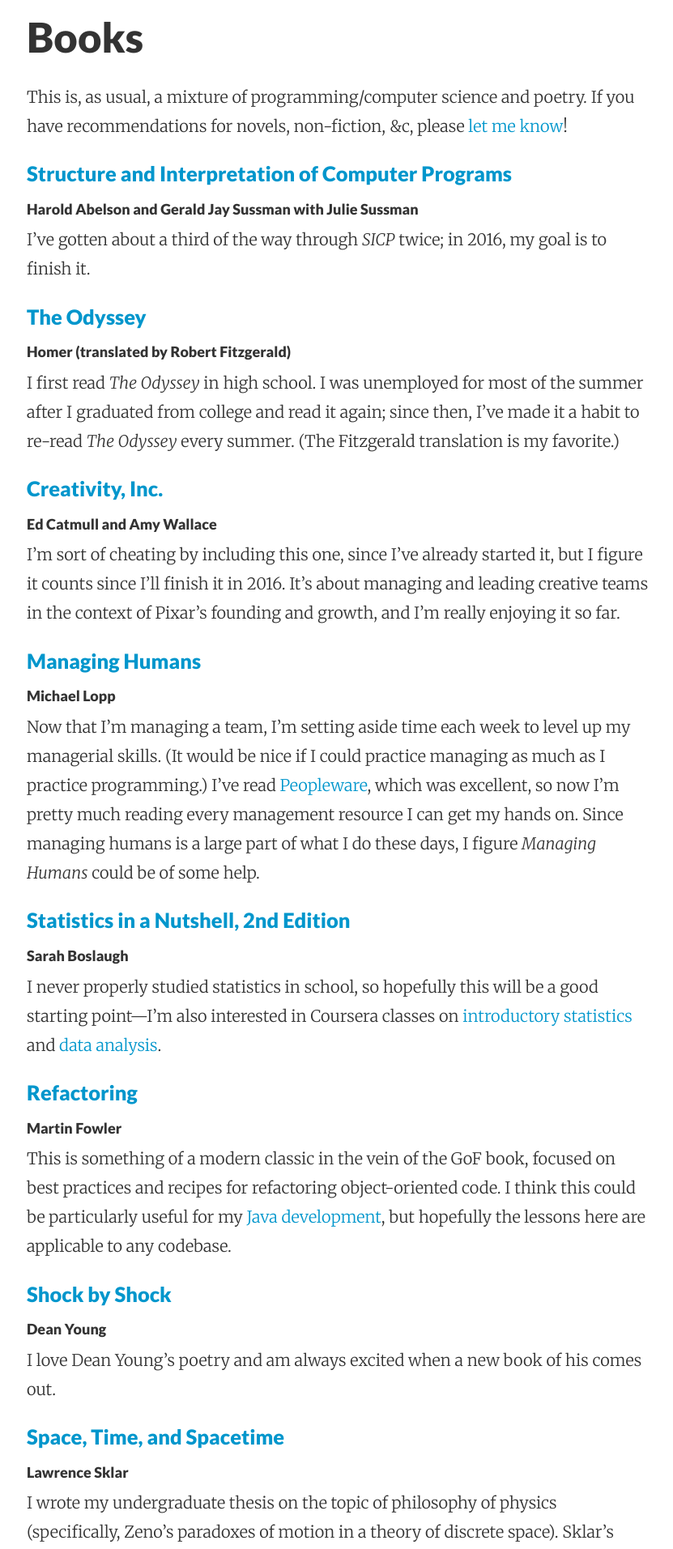
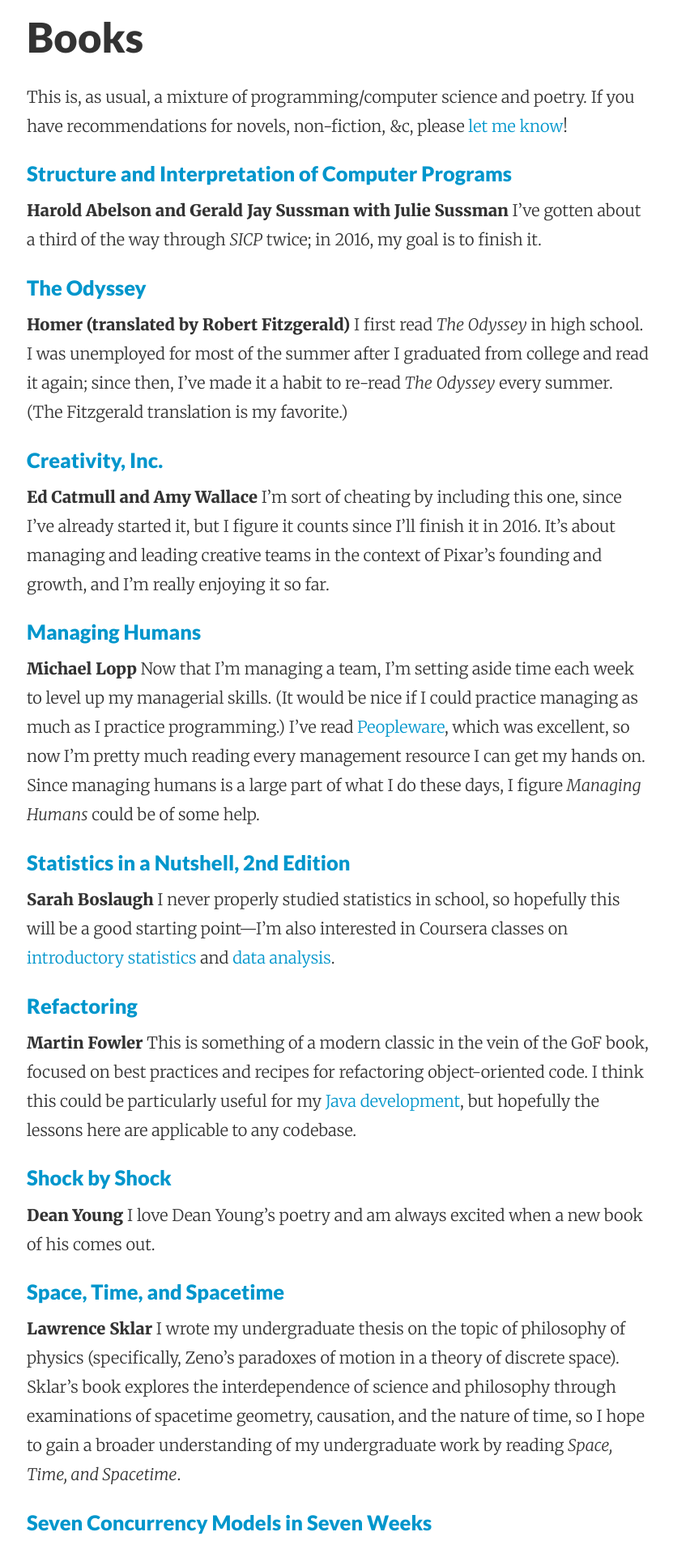
Before and after one commit to ericqweinstein/ericqweinstein.github.io, a Jekyll site: the page built from _posts/2015-12-27-reading-list-2016.md, in a window 1280 px wide. Shown: the part 545-2458 px from the top of the page at 81% size, without its empty margins (223-1054 px from the left). Built offline with Jekyll 4.4.1, drawn with Linux system fonts in a browser that asks for light colours; nearby versions of some CDN libraries.

```diff
--- a/_posts/2015-12-27-reading-list-2016.md
+++ b/_posts/2015-12-27-reading-list-2016.md
@@ -13,54 +13,54 @@ As 2015 winds down, I've found myself with some time to organize my reading list
 This is, as usual, a mixture of programming/computer science and poetry. If you have recommendations for novels, non-fiction, &c, please [let me know](/contact)!
 
 #### [Structure and Interpretation of Computer Programs](https://mitpress.mit.edu/sicp/)
-##### Harold Abelson and Gerald Jay Sussman with Julie Sussman
+**Harold Abelson and Gerald Jay Sussman with Julie Sussman**
 I've gotten about a third of the way through _SICP_ twice; in 2016, my goal is to finish it.
 
 #### [The Odyssey](http://www.amazon.com/Odyssey-Homer/dp/0374525749)
-##### Homer (translated by Robert Fitzgerald)
+**Homer (translated by Robert Fitzgerald)**
 I first read _The Odyssey_ in high school. I was unemployed for most of the summer after I graduated from college and read it again; since then, I've made it a habit to re-read _The Odyssey_ every summer. (The Fitzgerald translation is my favorite.)
 
 #### [Creativity, Inc.](http://www.amazon.com/Creativity-Inc-Overcoming-Unseen-Inspiration/dp/0812993012)
-##### Ed Catmull and Amy Wallace
+**Ed Catmull and Amy Wallace**
 I'm sort of cheating by including this one, since I've already started it, but I figure it counts since I'll finish it in 2016. It's about managing and leading creative teams in the context of Pixar's founding and growth, and I'm really enjoying it so far.
 
 #### [Managing Humans](http://www.amazon.com/Managing-Humans-Humorous-Software-Engineering/dp/159059844X)
-##### Michael Lopp
+**Michael Lopp**
 Now that I'm managing a team, I'm setting aside time each week to level up my managerial skills. (It would be nice if I could practice managing as much as I practice programming.) I've read [Peopleware](http://www.amazon.com/Peopleware-Productive-Projects-Teams-3rd/dp/0321934113), which was excellent, so now I'm pretty much reading every management resource I can get my hands on. Since managing humans is a large part of what I do these days, I figure _Managing Humans_ could be of some help.
 
 #### [Statistics in a Nutshell, 2nd Edition](http://shop.oreilly.com/product/0636920023074.do)
-##### Sarah Boslaugh
+**Sarah Boslaugh**
 I never properly studied statistics in school, so hopefully this will be a good starting point—I'm also interested in Coursera classes on [introductory statistics](https://www.coursera.org/course/stats1) and [data analysis](https://www.coursera.org/course/statistics).
 
 #### [Refactoring](http://martinfowler.com/books/refactoring.html)
-##### Martin Fowler
+**Martin Fowler**
 This is something of a modern classic in the vein of the GoF book, focused on best practices and recipes for refactoring object-oriented code. I think this could be particularly useful for my [Java development](/programming/languages/java/learning/2015/11/27/learning-new-languages), but hopefully the lessons here are applicable to any codebase.
 
 #### [Shock by Shock](http://www.amazon.com/Shock-Dean-Young/dp/1556594313)
-##### Dean Young
+**Dean Young**
 I love Dean Young's poetry and am always excited when a new book of his comes out.
 
 #### [Space, Time, and Spacetime](http://www.amazon.com/Space-Time-Spacetime-Lawrence-Sklar/dp/0520031741)
-##### Lawrence Sklar
+**Lawrence Sklar**
 I wrote my undergraduate thesis on the topic of philosophy of physics (specifically, Zeno's paradoxes of motion in a theory of discrete space). Sklar's book explores the interdependence of science and philosophy through examinations of spacetime geometry, causation, and the nature of time, so I hope to gain a broader understanding of my undergraduate work by reading _Space, Time, and Spacetime_.
 
 #### [Seven Concurrency Models in Seven Weeks](http://shop.oreilly.com/product/9781937785659.do)
-##### Paul Butcher
+**Paul Butcher**
 Q: Want to hear a Ruby joke?
 A: Concurrency!
 
 Coming from Ruby (which has mutexes, threads, &c, but a GIL that prevents more than one thread from executing at a time) and JavaScript (which uses an event loop and a single thread), Clojure was an eye-opener: its concurrency primitives (including software transactional memory, atoms, and agents) were unlike anything I'd ever used before. After writing Clojure for almost three years and using it in a production [web](http://www.cityshelf.com/) and [iOS](https://itunes.apple.com/us/app/cityshelf/id1026472160?mt=8) app, I've gained a deep appreciation for new ways of thinking about and writing concurrent applications. This book seems like it has a thing or two (or seven!) to teach me.
 
 #### [Voyage of the Sable Venus](http://www.amazon.com/Voyage-Sable-Venus-Other-Poems/dp/1101875437)
-##### Robin Coste Lewis
+**Robin Coste Lewis**
 _Voyage of the Sable Venus_ won the 2015 National Book Award in poetry, but that's not the reason I picked it—I did my MFA with Robin at NYU, so I know she's a phenomenal poet and am really excited to read and support her work. (I'm also curious to see if any of the poems she shared in workshop are in this collection.)
 
 #### [Poems 1962 – 2012](http://www.amazon.com/Poems-1962-2012-Louise-Gl%C3%BCck/dp/0374534098)
-##### Louise Glück
+**Louise Glück**
 I meant to read this a couple of years ago and haven't gotten around to it yet, so I'm relisting it for 2016. I loved Glück's _The First Four Books of Poems_, _Ararat_, and _Averno_, so I'm sure I'll enjoy _Poems 1962 – 2012_.
 
 #### [Purely Functional Data Structures](http://www.amazon.com/dp/0521663504)
-##### Chris Okasaki
+**Chris Okasaki**
 While I was taking Algorithms: Design & Analysis, parts [one](https://www.coursera.org/course/algo) and [two](https://www.coursera.org/course/algo2) on Coursera, I became interested in applying what I'd learned to functional programming languages like Clojure (as opposed to Java or Python, which I figure are the languages most students are using). This led me to Okasaki's book, which I think is an expansion of his doctoral thesis (see below).
 
 ## Papers
@@ -68,83 +68,83 @@ While I was taking Algorithms: Design & Analysis, parts [one](https://www.course
 I realized this past year that while I've been interested for a long time in reading short-form literary work (novellas, chapbooks) and revisiting the classics, I've neglected to do so when it comes to reading programming/CS material. So! In 2016, I'd like to read more short-form content (academic papers) and am starting with a mix of classic and new. The newer papers I chose focus primarily on functional programming, type theory, distributed systems, and machine learning. Links are directly to papers (PDFs), most of which are hosted on university websites. Starting with the classics:
 
 #### [Recursive Functions of Symbolic Expressions and Their Computation by Machine, Part I](http://www.cs.nccu.edu.tw/~chenk/Courses/PL/Papers/Mccarthy-Lisp60.pdf)
-##### John McCarthy
+**John McCarthy**
 I really enjoy writing Clojure, and since Clojure is a LISP, it seems only fitting to read the paper that started it all.
 
 #### [Computing Machinery and Intelligence](http://www.csee.umbc.edu/courses/471/papers/turing.pdf)
-##### A. M. Turing
-> I propose to consider the question, "Can machines think?"
+**A. M. Turing**
+ > I propose to consider the question, "Can machines think?"
 
 This is gonna be good.
 
 #### [On Computable Numbers, with an Application to the Entscheidungsproblem](https://www.cs.virginia.edu/~robins/Turing_Paper_1936.pdf)
-##### A. M. Turing
+**A. M. Turing**
 Church technically [beat Turing to the punch](https://en.wikipedia.org/wiki/Entscheidungsproblem#cite_note-2) on this one, but I figure it's a classic well worth reading regardless.
 
 #### [An Axiomatic Basis for Computer Programming](https://www.cs.cmu.edu/~crary/819-f09/Hoare69.pdf)
-##### C. A. R. Hoare
+**C. A. R. Hoare**
 I read this paper earlier this year but as per [Michael Fogus' recommendation](http://blog.fogus.me/2011/09/08/10-technical-papers-every-programmer-should-read-at-least-twice/), I'm reading it again in 2016.
 
 #### [A Theory of Type Polymorphism in Programming](http://web.cs.wpi.edu/~cs4536/c12/milner-type-poly.pdf)
-##### Robin Milner
+**Robin Milner**
 After some long discussions about static typing and [Hindley-Milner](https://en.wikipedia.org/wiki/Hindley%E2%80%93Milner_type_system) at RubyConf this year, I became really interested in [ML](http://www.smlnj.org/), [Haskell](https://www.haskell.org/), and [Idris](http://www.idris-lang.org/), so I thought it made sense to read Milner's paper.
 
 #### [A Formulation of the Simple Theory of Types](https://www.classes.cs.uchicago.edu/archive/2007/spring/32001-1/papers/church-1940.pdf)
-##### Alonzo Church
+**Alonzo Church**
 Ditto the above! Also, I want to better understand [the λ calculus](https://en.wikipedia.org/wiki/Lambda_calculus).
 
 #### [Purely Functional Data Structures](https://www.cs.cmu.edu/~rwh/theses/okasaki.pdf)
-##### Chris Okasaki
+**Chris Okasaki**
 See my above notes for the book version. I'm curious how the paper differs!
 
 #### [Organizing Programs Without Classes](http://cs.au.dk/~hosc/local/LaSC-4-3-pp223-242.pdf)
-##### David Ungar, Craig Chambers, Bay-Wei Chang, and Urs Hölzle
+**David Ungar, Craig Chambers, Bay-Wei Chang, and Urs Hölzle**
 This is a Fogus recommendation (see above). I've yet to write Clojure programs that feel disorganized, but 1) it's possible this will happen with other functional languages (_e.g._ ML, Haskell), or 2) this may eventually happen when I write sufficiently large Clojure programs.
 
 #### [Fundamental Concepts in Programming Languages](https://www.itu.dk/courses/BPRD/E2009/fundamental-1967.pdf)
-##### Christopher Strachey
+**Christopher Strachey**
 Another Fogus recommendation. I get the feeling I'm about to have a ton of knowledge dropped on me.
 
 #### [Why Functional Programming Matters](http://www.cse.chalmers.se/~rjmh/Papers/whyfp.pdf)
-##### John Hughes
+**John Hughes**
 Yet another Fogus recommendation. I'm not sure there will be any major revelations here, but at the very least I'll be better able to articulate my argument when someone asks me why I think functional programming is so great.
 
 #### [Out of the Tar Pit](http://shaffner.us/cs/papers/tarpit.pdf)
-##### Ben Mosely and Peter Marks
+**Ben Mosely and Peter Marks**
 YAFR (Yet Another Fogus Recommendation; honestly, [that blog post](http://blog.fogus.me/2011/09/08/10-technical-papers-every-programmer-should-read-at-least-twice/) is gold). This is mostly "mutable state is the root of all misery," and I'm curious to see where it will go.
 
 #### [Time, Clocks, and the Ordering of Events in a Distributed System](http://research.microsoft.com/en-us/um/people/lamport/pubs/time-clocks.pdf)
-##### Leslie Lamport
+**Leslie Lamport**
 This seems to be one of the classics in distributed programming, and one of my goals this coming year is to get better at understanding, writing, and debugging distributed systems.
 
 #### [Kafka: a Distributed Messaging System for Log Processing](http://research.microsoft.com/en-us/um/people/srikanth/netdb11/netdb11papers/netdb11-final12.pdf)
-##### Jay Kreps, Neha Narkhede, and Jun Rao
+**Jay Kreps, Neha Narkhede, and Jun Rao**
 How to Kafka!
 
 #### [Millwheel: Fault-Tolerant Stream Processing at Internet Scale](http://static.googleusercontent.com/media/research.google.com/en/us/pubs/archive/41378.pdf)
-##### Google
+**Google**
 (This paper wasn't written by Google _per se_—there were just too many names to list.) I first read this paper last year, but now that I have more context, I'm hoping to understand it a bit better the second time around.
 
 #### [A Few Useful Things to Know About Machine Learning](http://homes.cs.washington.edu/~pedrod/papers/cacm12.pdf)
-##### Pedro Domingos
+**Pedro Domingos**
 I'm interested in machine learning. This seems like a good place to start!
 
 #### [Dependent Types in Functional Programming](https://www.cs.cmu.edu/~fp/papers/popl99.pdf)
-##### Hongwei Xi and Frank Pfenning
+**Hongwei Xi and Frank Pfenning**
 As mentioned, I learned a bit about type theory at this year's RubyConf, and [Gary Bernhardt](https://www.destroyallsoftware.com/screencasts) introduced me to the idea of dependently-typed languages. I picked this paper (and the ones that follow) in order to further explore the topic.
 
 #### [Idris, a General Purpose Dependently Typed Programming Language: Design and Implementation](https://eb.host.cs.st-andrews.ac.uk/drafts/impldtp.pdf)
-##### Edwin Brady
+**Edwin Brady**
 [Idris](http://www.idris-lang.org/) has been around for a couple of years now, but I only just discovered it!
 
 #### [Programming and Reasoning with Algebraic Effects and Dependent Types](https://eb.host.cs.st-andrews.ac.uk/drafts/effects.pdf)
-##### Edwin Brady
+**Edwin Brady**
 Idris manages side-effects via its [Effects](http://www.idris-lang.org/documentation/effects/) library, the underpinnings of which are explained in this paper.
 
 #### [Resource-Dependent Algebraic Effects](https://eb.host.cs.st-andrews.ac.uk/drafts/dep-eff.pdf)
-##### Edwin Brady
+**Edwin Brady**
 The effects described in the above paper are limited to compile-time state transitions. This paper promises to extend effects to reason about _run-time_ state transitions.
 
 #### [Dependent Types for Safe and Secure Web Programming](https://eb.host.cs.st-andrews.ac.uk/drafts/ifl2013.pdf)
-##### Simon Fowler and Edwin Brady
+**Simon Fowler and Edwin Brady**
 Web programming is pretty much all the programming I do. Anything that promises to help make it safer and more secure is worth checking out. (Also it's a nice excuse to read another paper about Idris.)
```
